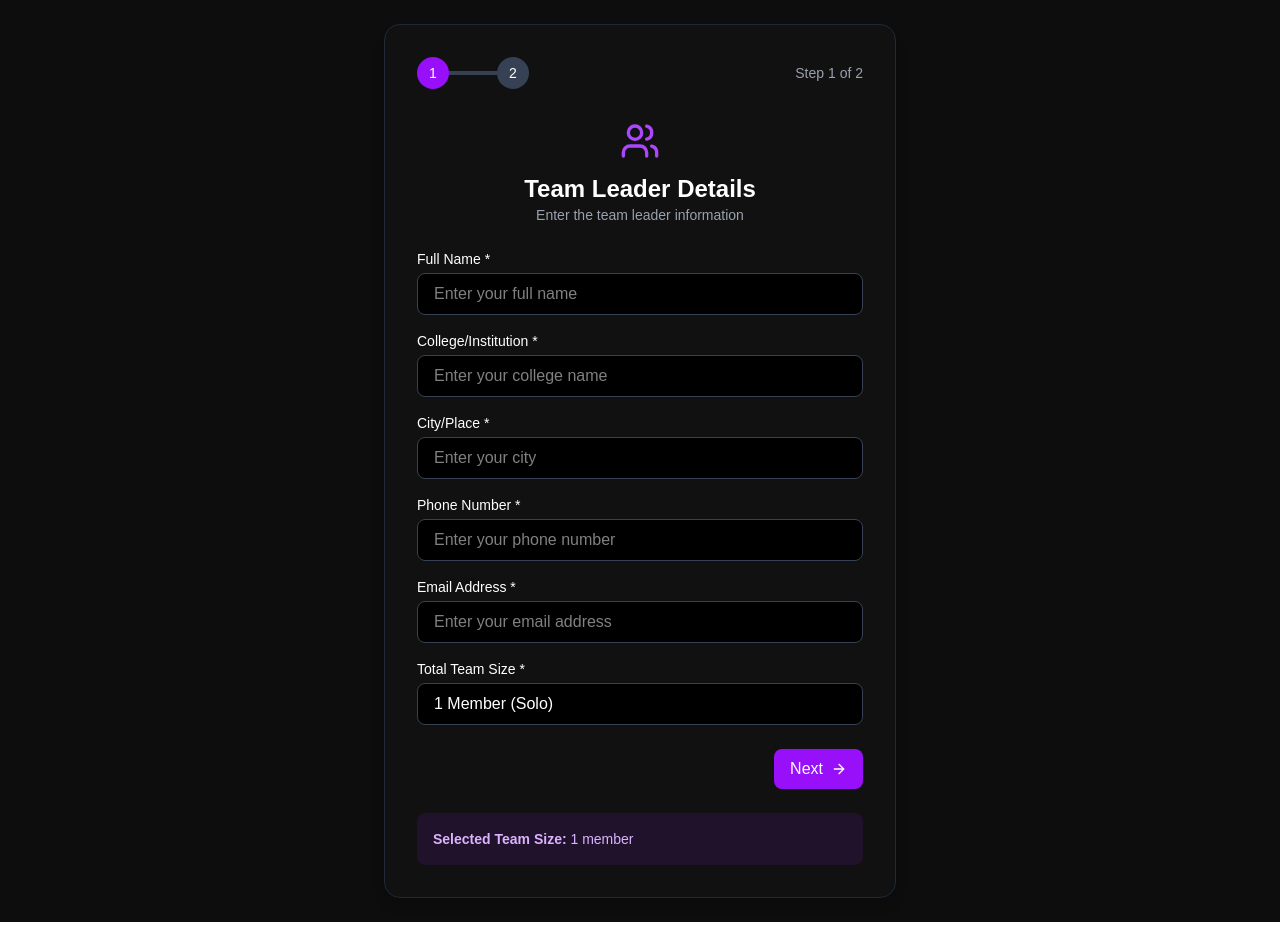
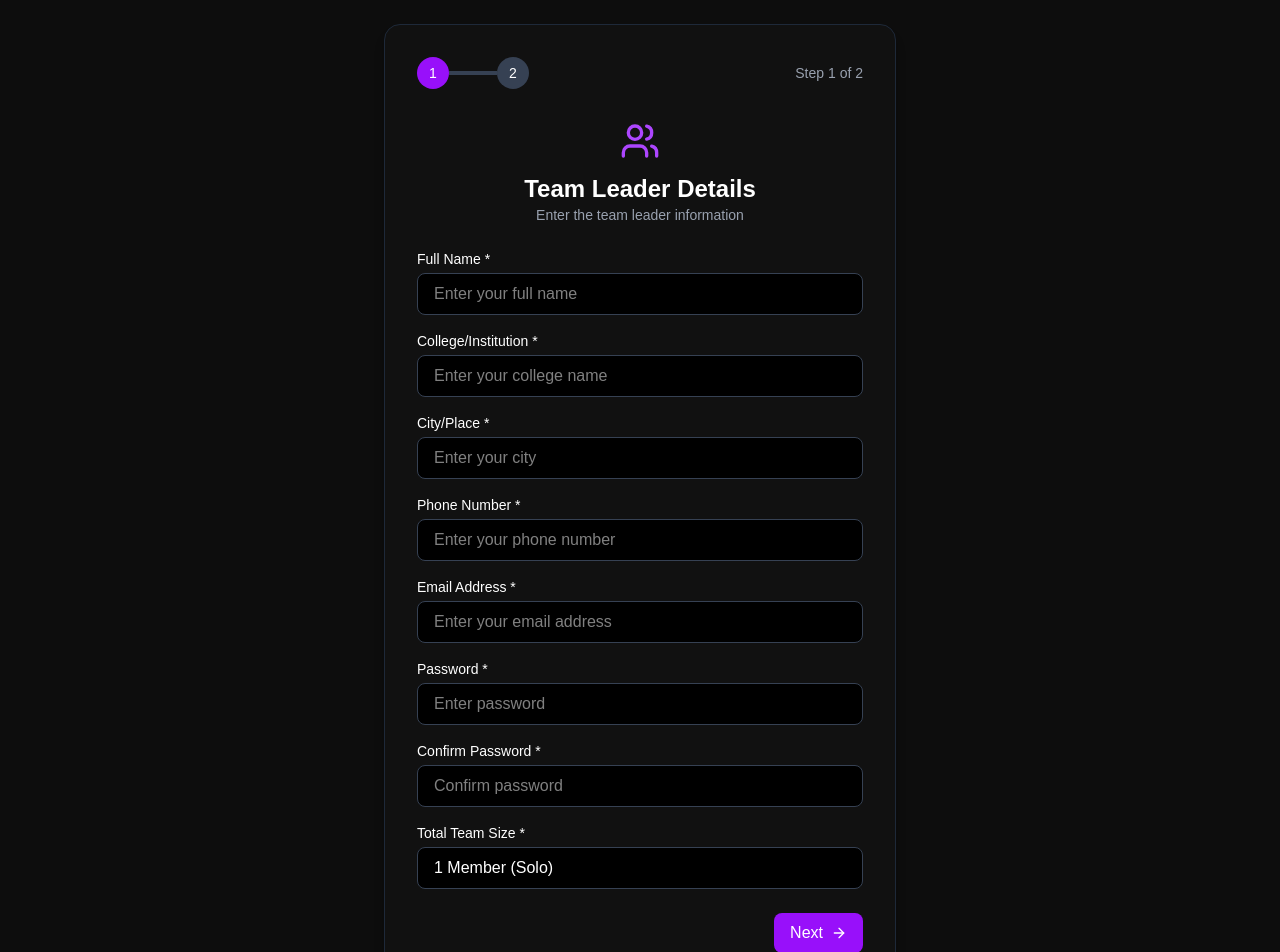
Before and after one commit to Noel1214/hackathon-it, a Next.js app: page /registration in a window 1280 px wide. Shown: the top 952 px of the page. Before the commit the page ends 922 px from the top, so only its background shows below. Built offline with nearby package versions, Linux system fonts and the light colour scheme.

Commit message:
added password field

```diff
--- a/app/registration/page.tsx
+++ b/app/registration/page.tsx
@@ -17,6 +17,8 @@ const TeamRegistration: React.FC = () => {
         city: "",
         phoneNumber: "",
         email: "",
+        password: "",          // 🔑 added
+        confirmPassword: "",
         teamSize: 1,
     });
 
@@ -48,6 +50,10 @@ const TeamRegistration: React.FC = () => {
         e.preventDefault();
 
         if (step === 1) {
+            if (teamLeader.password !== teamLeader.confirmPassword) {
+                alert("❌ Passwords do not match");
+                return;
+            }
             // Generate empty team member objects based on team size
             const members = Array.from({ length: teamLeader.teamSize - 1 }, (): TeamMember => ({
                 name: "",
@@ -58,7 +64,19 @@ const TeamRegistration: React.FC = () => {
             setStep(2);
         } else {
             // Final submission
-            const payload = { teamLeader, teamMembers };
+            const payload = {
+                teamLeader: {
+                    name: teamLeader.name,
+                    college: teamLeader.college,
+                    city: teamLeader.city,
+                    phoneNumber: teamLeader.phoneNumber,
+                    email: teamLeader.email,
+                    password: teamLeader.password,
+                    confirmPassword: teamLeader.confirmPassword,
+                    teamSize: teamMembers.length + 1,
+                },
+                teamMembers
+            };
 
             try {
                 const res = await fetch("/api/register", {
@@ -78,6 +96,8 @@ const TeamRegistration: React.FC = () => {
                         city: "",
                         phoneNumber: "",
                         email: "",
+                        password: "",          // 🔑 added
+                        confirmPassword: "",
                         teamSize: 1,
                     });
                     setTeamMembers([]);
@@ -212,7 +232,36 @@ const TeamRegistration: React.FC = () => {
                                     required
                                 />
                             </div>
+                            <div>
+                                <label className="block text-sm font-medium text-white mb-1">
+                                    Password *
+                                </label><input
+                                    type="password"
+                                    name="password"
+                                    value={teamLeader.password}
+                                    onChange={handleInputChange}
+                                    placeholder="Enter password"
+                                    className="w-full rounded-lg bg-black border border-gray-700 text-white px-4 py-2 focus:outline-none focus:border-purple-500"
 
+                                    required
+                                />
+                            </div>
+                            <div>
+                                <label className="block text-sm font-medium text-white mb-1">
+                                    Confirm Password *
+                                </label>
+                                <input
+                                    type="password"
+                                    name="confirmPassword"
+                                    value={teamLeader.confirmPassword}
+                                    onChange={handleInputChange}
+
+                                    placeholder="Confirm password"
+                                    className="w-full rounded-lg bg-black border border-gray-700 text-white px-4 py-2 focus:outline-none focus:border-purple-500"
+
+                                    required
+                                />
+                            </div>
                             <div>
                                 <label className="block text-sm font-medium text-white mb-1">
                                     Total Team Size *
```
